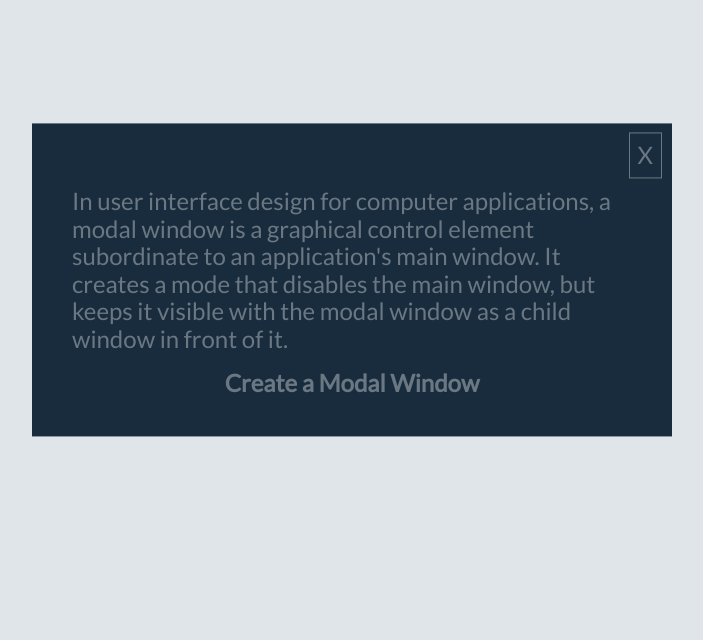
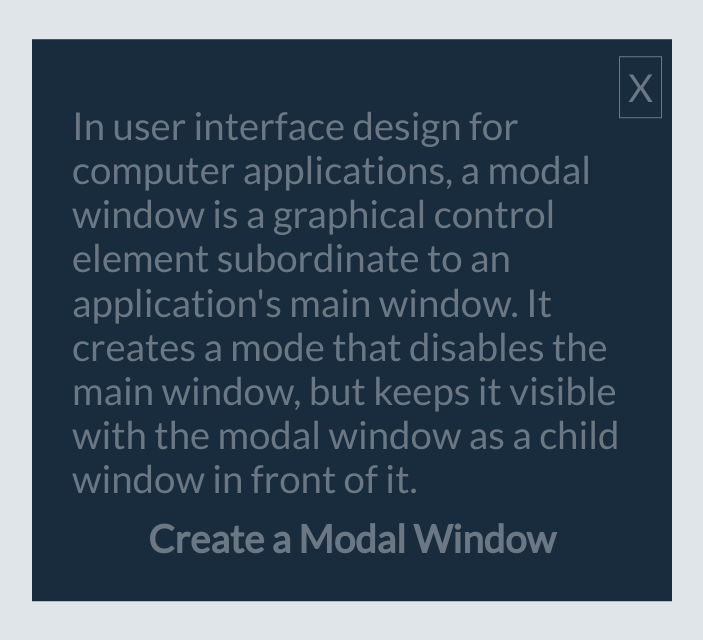
Before and after one commit to Platoniux/ModalWindow, a website: page app/index.html in a window 1280 px wide. Both pictures are taken after a click on the label "Show Modal Window". Shown: the whole page, without its empty margins (288-991 px from the left). Drawn offline with nearby package versions, Linux system fonts and the light colour scheme; files that its build step writes are made by us from their sources.

Commit message:
add_adaptive_typography_and_correction_in_gulpfile

```diff
--- a/gulpfile.js
+++ b/gulpfile.js
@@ -12,7 +12,7 @@ gulp.task('sass', function() {
   }))
   .pipe(gulp.dest('src/css'))
   .pipe(browserSync.stream());
-})
+});
 
 gulp.task('serve', ['sass'], function() {
   browserSync.init({
@@ -20,11 +20,11 @@ gulp.task('serve', ['sass'], function() {
   })
   gulp.watch('src/scss/*.scss', ['sass']);
   gulp.watch('src/*.html').on('change', browserSync.reload)
-})
+});
 
 gulp.task('copy', function() {
   return gulp.src(['src/**/*.*', '!src/scss/**/*.*'])
   .pipe(gulp.dest('app/'))
-})
+});
 
 gulp.task('default', ['serve']);
--- a/src/scss/_container.scss
+++ b/src/scss/_container.scss
@@ -4,7 +4,7 @@
   flex-direction: column;
   height: 100vh;
   font-family: 'Lato', Arial, sans-serif;
-  font-size: 24px;
+  font-size: 3vw;
   background-color: $body-grey;
   color: $text-grey;
 
@@ -19,7 +19,7 @@
 
   &__window {
     position: absolute;
-    top: 35%;
+    top: 40%;
     left: 50%;
     transform: translate(-50%, -50%);
     display: none;
--- a/src/scss/_window.scss
+++ b/src/scss/_window.scss
@@ -15,7 +15,7 @@
 
   &__headline {
     text-align: center;
-    font-size: 24px;
+    font-size: 3vw;
   }
 
 }
```
Also changed, not shown: src/css/main.css.
